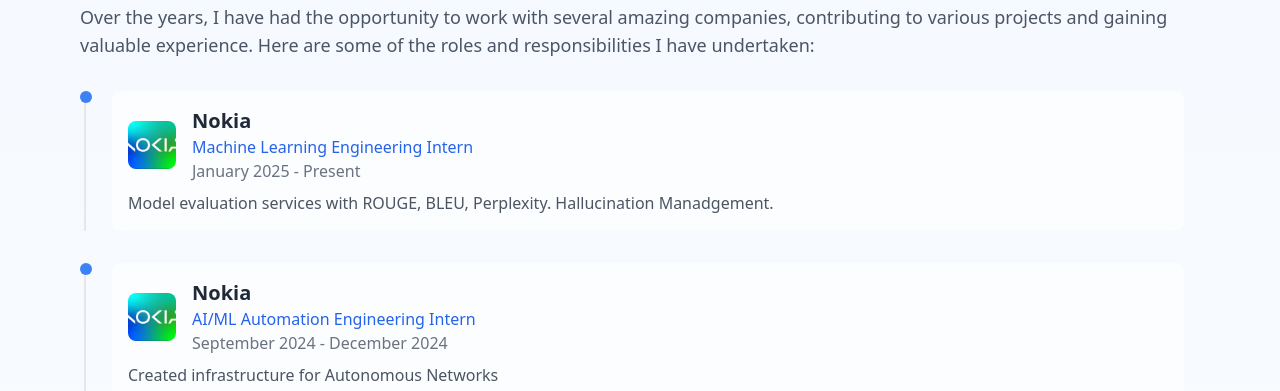
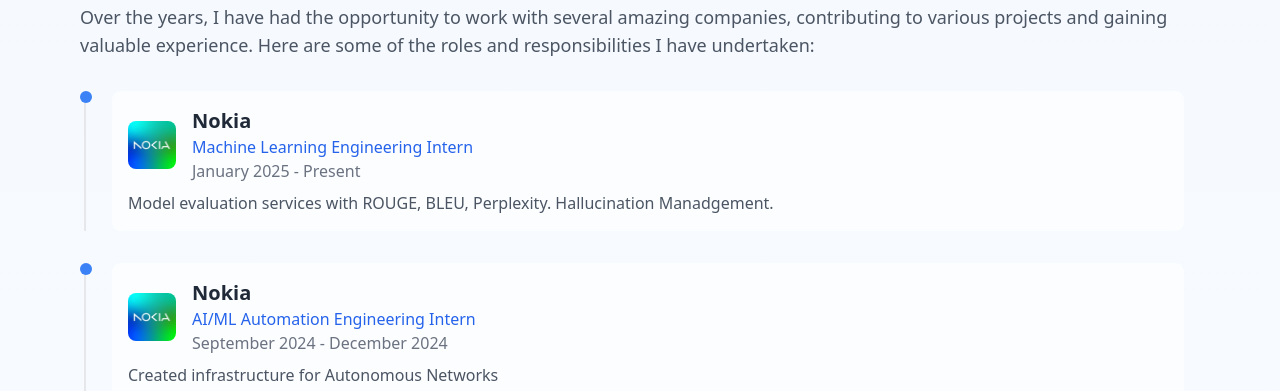
Before and after one commit to kensonhui/kensonhui.github.io, a Next.js app: page / in a window 1280 px wide. Shown: the part 1800-2191 px from the top of the page. Built offline with nearby package versions, Linux system fonts and the light colour scheme.

Commit message:
Update logos

```diff
--- a/src/components/Experience.tsx
+++ b/src/components/Experience.tsx
@@ -9,14 +9,14 @@ const experiences = [
     role: "Machine Learning Engineering Intern",
     description:
       "Model evaluation services with ROUGE, BLEU, Perplexity. Hallucination Manadgement.",
-    logo: "/logos/nokia.png",
+    logo: "/logos/nokia.jpg",
     dates: "January 2025 - Present",
   },
   {
     company: "Nokia",
     role: "AI/ML Automation Engineering Intern",
     description: "Created infrastructure for Autonomous Networks",
-    logo: "/logos/nokia.png",
+    logo: "/logos/nokia.jpg",
     dates: "September 2024 - December 2024",
   },
   {
```
Also changed, not shown: public/logos/nokia.jpg (added), public/logos/zogrox.png.
